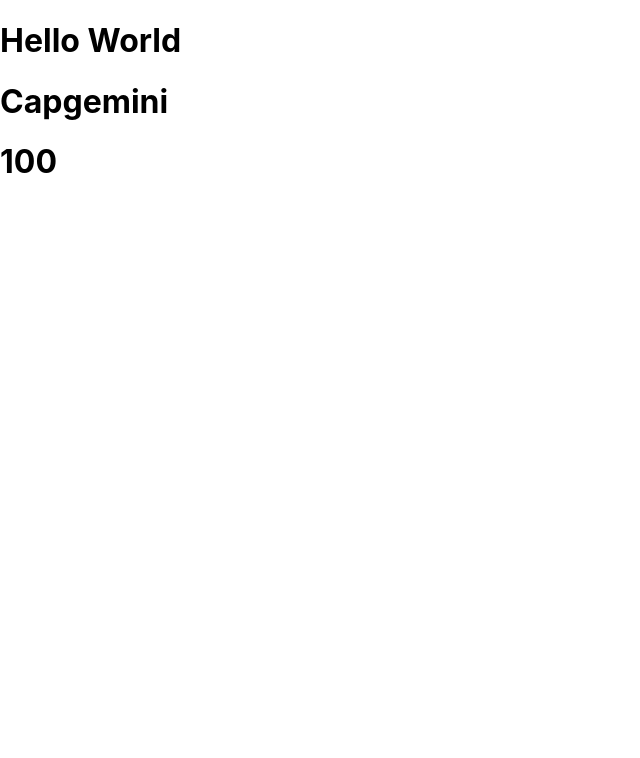
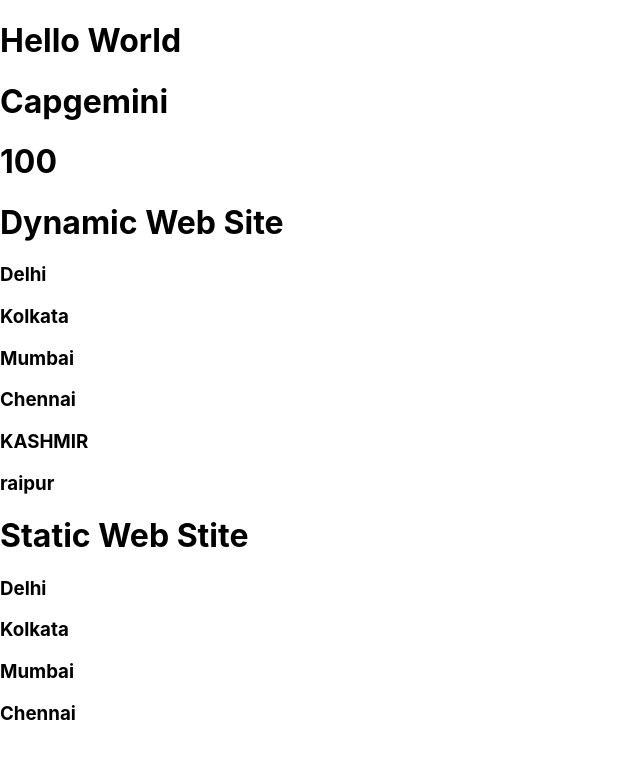
Before and after one commit to cg-202/day6-react-app, a React (Create React App) app: page / in a window 1280 px wide. Shown: the top 758 px of the page, without its empty margins (0-640 px from the left). Built offline with nearby package versions, Linux system fonts and the light colour scheme.

Commit message:
working with list and map.

```diff
--- a/src/App.js
+++ b/src/App.js
@@ -5,12 +5,24 @@
 const App = () => {
   let counter = 100;
   let username = "Capgemini";
+  let list = ["Delhi", "Kolkata", "Mumbai", "Chennai", "KASHMIR", "raipur"];
 
   return (
     <div>
       <h1>Hello World</h1>
       <h1>{username}</h1>
       <h1>{counter}</h1>
+
+      <h1>Dynamic Web Site</h1>
+      {list.map((item) => (
+        <h3>{item}</h3>
+      ))}
+
+      <h1>Static Web Stite </h1>
+      <h3>Delhi</h3>
+      <h3>Kolkata</h3>
+      <h3>Mumbai</h3>
+      <h3>Chennai</h3>
     </div>
   );
 };
```
